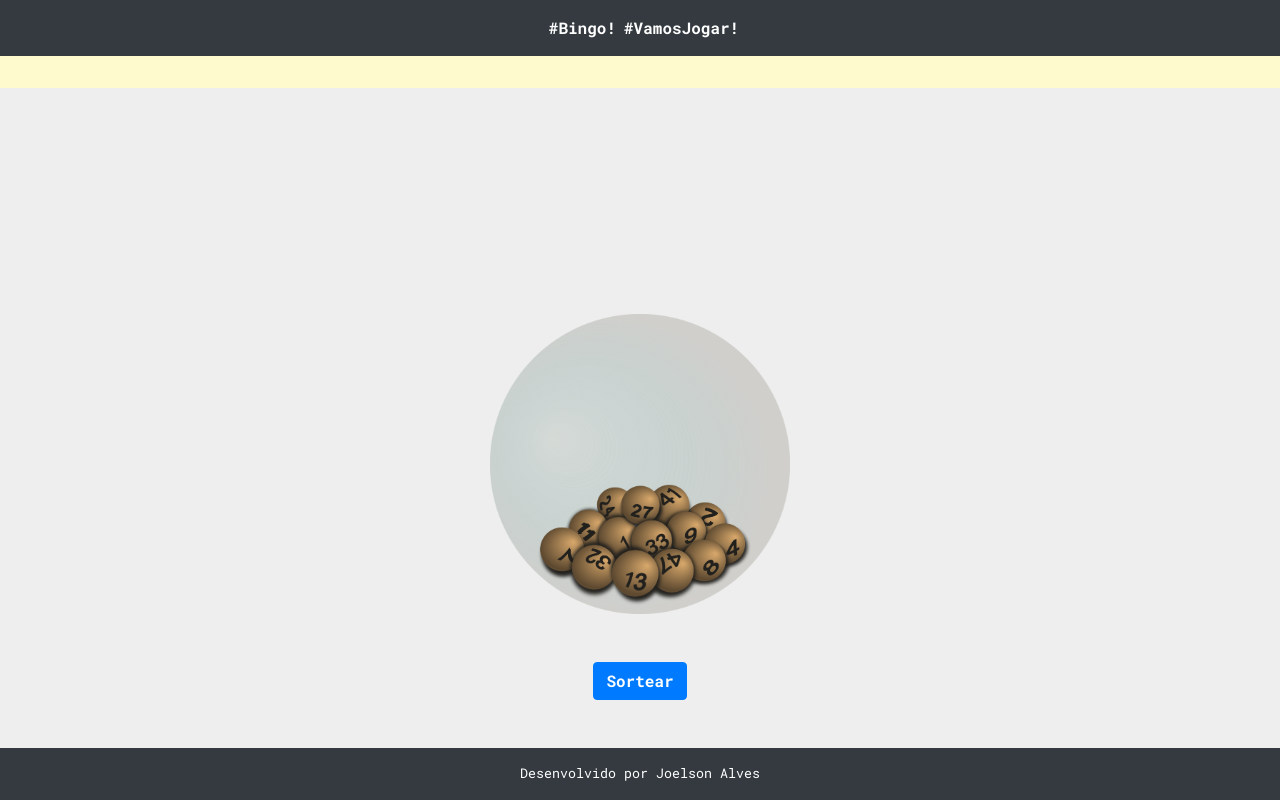
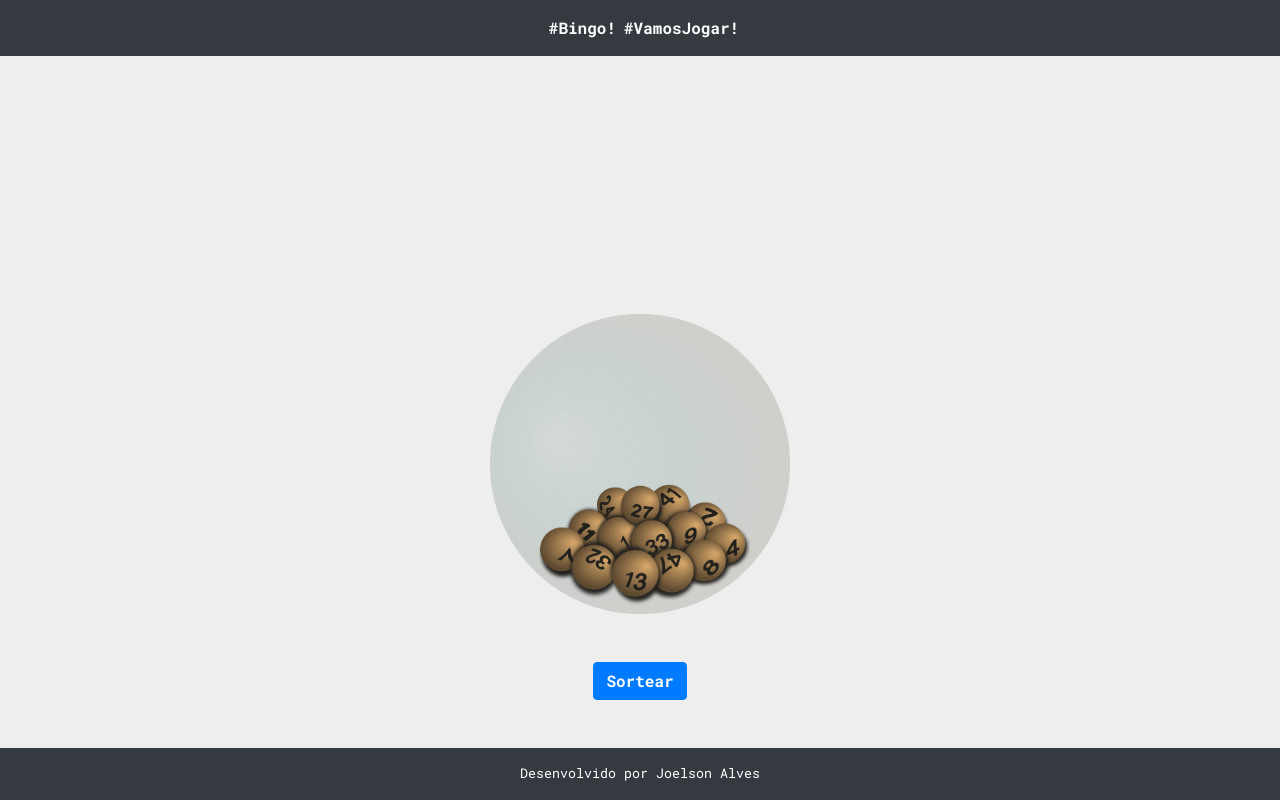
Before and after one commit to joelsonalves/bingo, a plain HTML site: page index.html in a window 1280 px wide. Drawn offline with nearby package versions, Linux system fonts and the light colour scheme.

Commit message:
Update main.css

```diff
--- a/css/main.css
+++ b/css/main.css
@@ -17,7 +17,7 @@ header#page-header nav#page-nav {
 }
 
 div#page-content {
-    background-color: lemonchiffon;
+    background-color: #eee;
 
     overflow-y: auto;
 }
```
